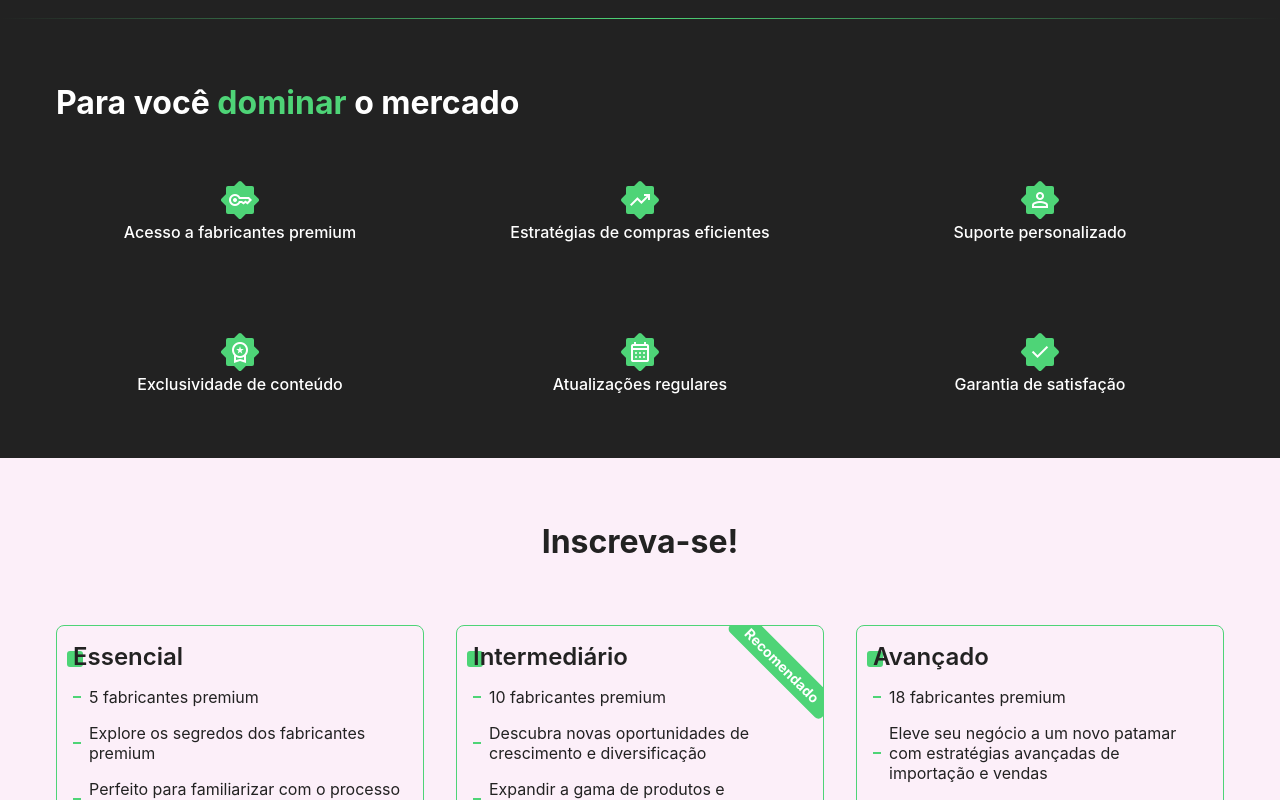
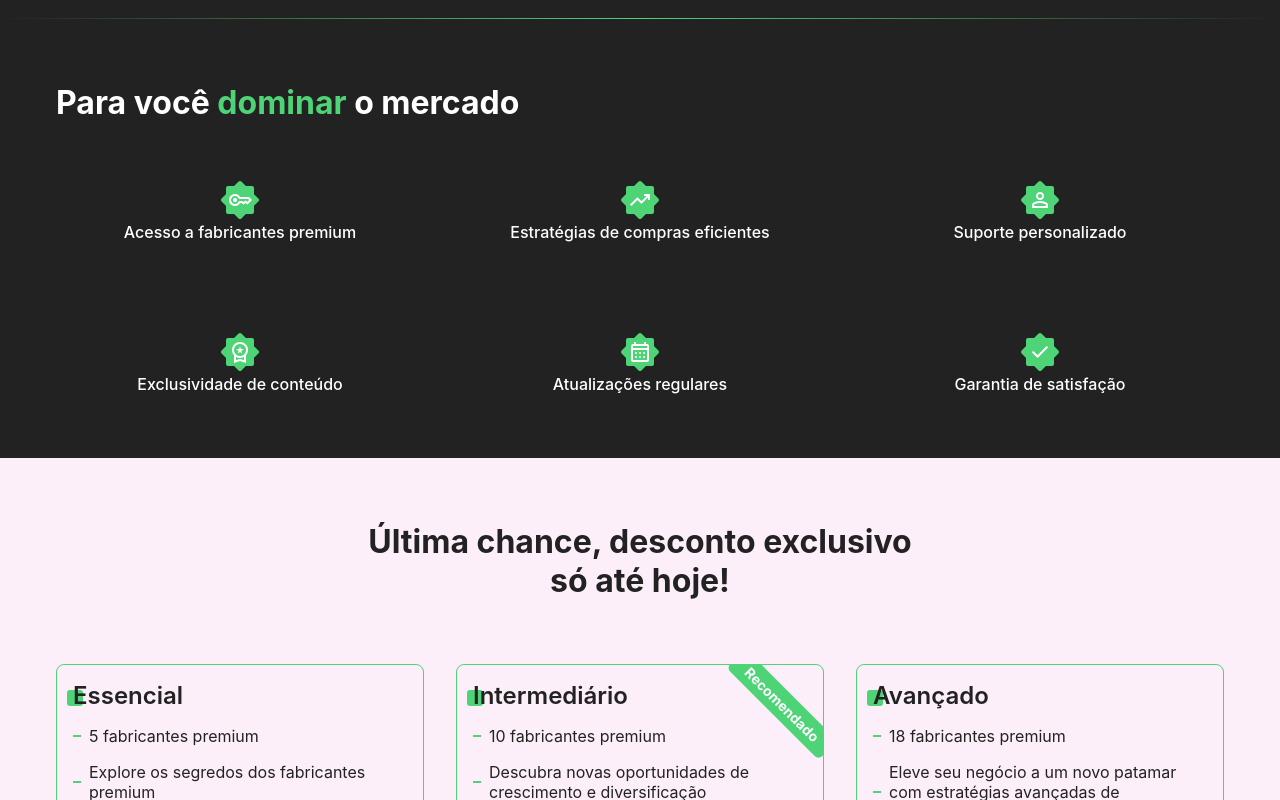
Before and after one commit to luizchaaves/page-joao-nave, a React (Vite) app: page / in a window 1280 px wide. Shown: the part 3070-3870 px from the top of the page. Built offline with nearby package versions, Linux system fonts and the light colour scheme; the HTML template or start-up script is replaced by a standard one; what google-fonts would draw is missing.

Commit message:
refactor: change the course section title

```diff
--- a/src/section/courses/index.tsx
+++ b/src/section/courses/index.tsx
@@ -11,7 +11,7 @@ const Courses = ({ courses }: Props) => {
     <Section id="courses">
         <Container data-aos="fade-up">
             <Header>
-                <h2>Inscreva-se!</h2>
+                <h2>Última chance, desconto exclusivo só até hoje!</h2>
             </Header>
 
             <Content>
```
